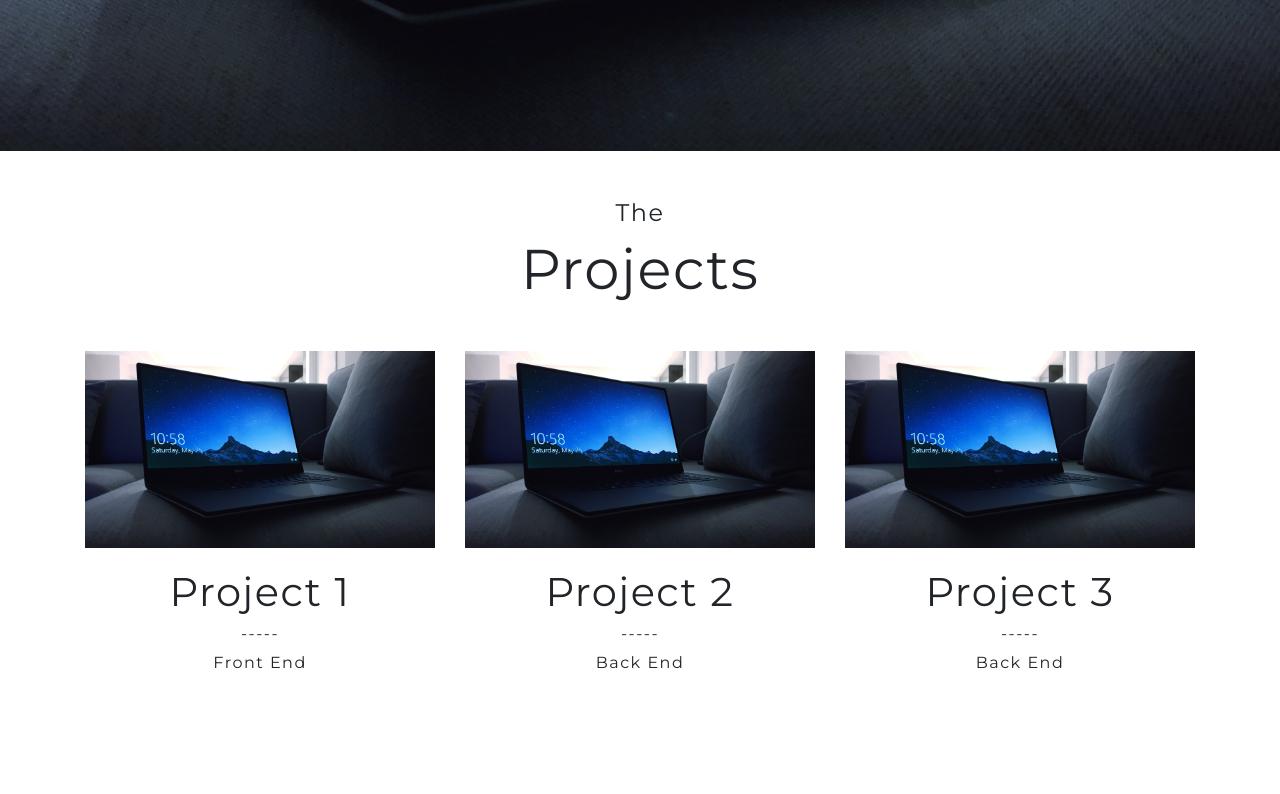
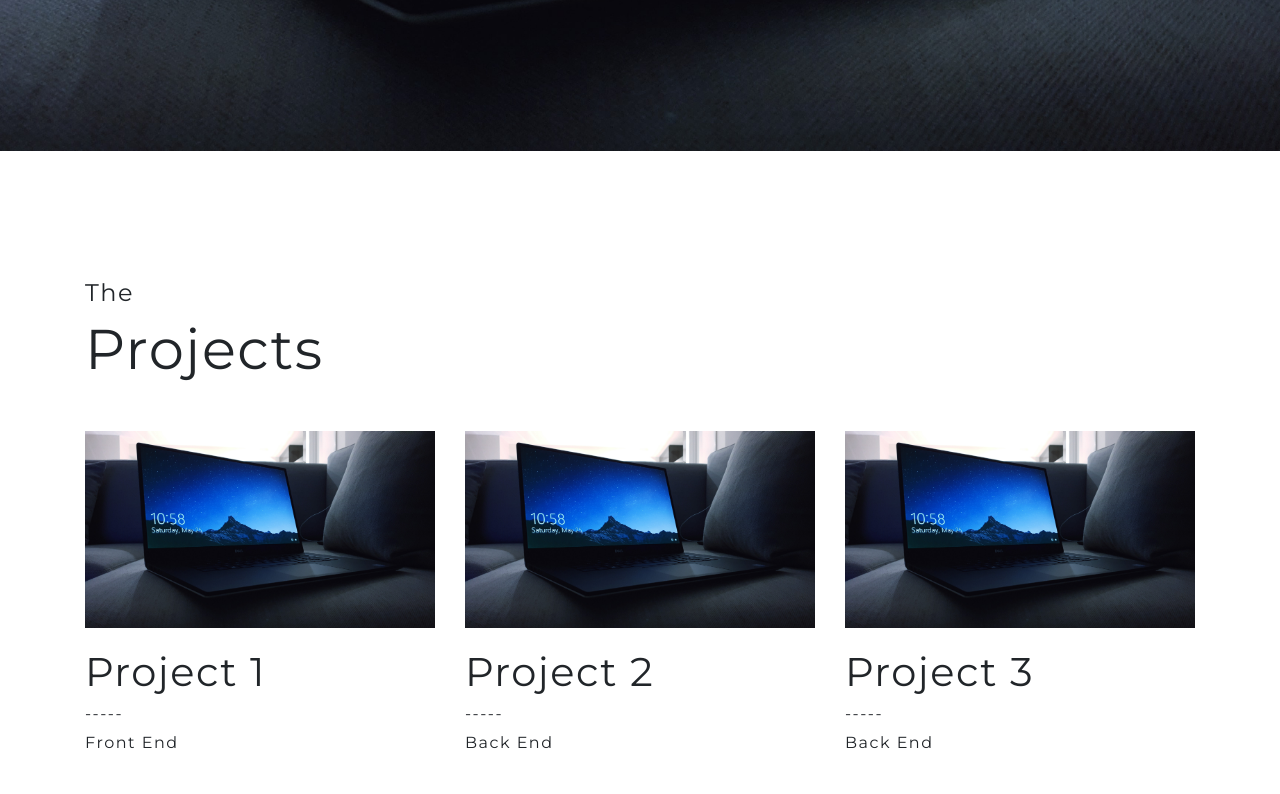
Before and after one commit to genis96/portfolio, a plain HTML site: page index.html in a window 1280 px wide. Shown: the part 689-1483 px from the top of the page. Before the commit the page ends 1400 px from the top, so only its background shows below. Drawn offline with nearby package versions, Linux system fonts and the light colour scheme.

Commit message:
projects section

```diff
--- a/index.html
+++ b/index.html
@@ -46,11 +46,13 @@
 
         <section class="projects" id="projects">
             <div class="container">
-                <div class="section-heading my-5 text-center">
+                <!-- <div class="section-heading my-5 text-center"> -->
+                <div class="section-heading my-5">
                     <h4 class="the">The</h4>
                     <h1 class="display-4 the-projects-title">Projects</h1>
                 </div>
 
+                <!-- <div class="row text-center"> -->
                 <div class="row text-center">
                     <div class="col-12 col-md-4" data-aos="fade-up">
                         <img class="img-fluid pics" src="/img.jpg" alt="">
--- a/style.css
+++ b/style.css
@@ -180,6 +180,20 @@ hr {
 }
 
 
+/* PROJECTS SECTION */
+
+.projects {
+    width: 100%;
+    height: 75vh;
+    position:relative;
+    margin-top: 10%;
+}
+
+.card-body {
+    text-align: left;
+    padding-left: 0%;
+}
+
 /* RESPONSIVE  */
 
 @media(max-width: 1400px) {
```
